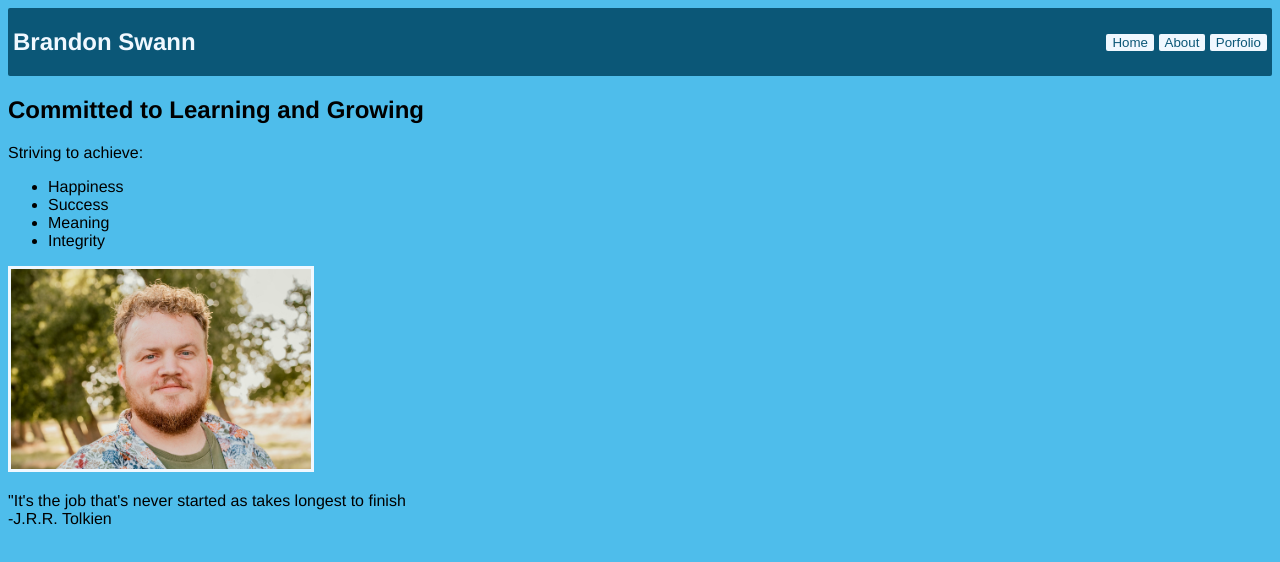
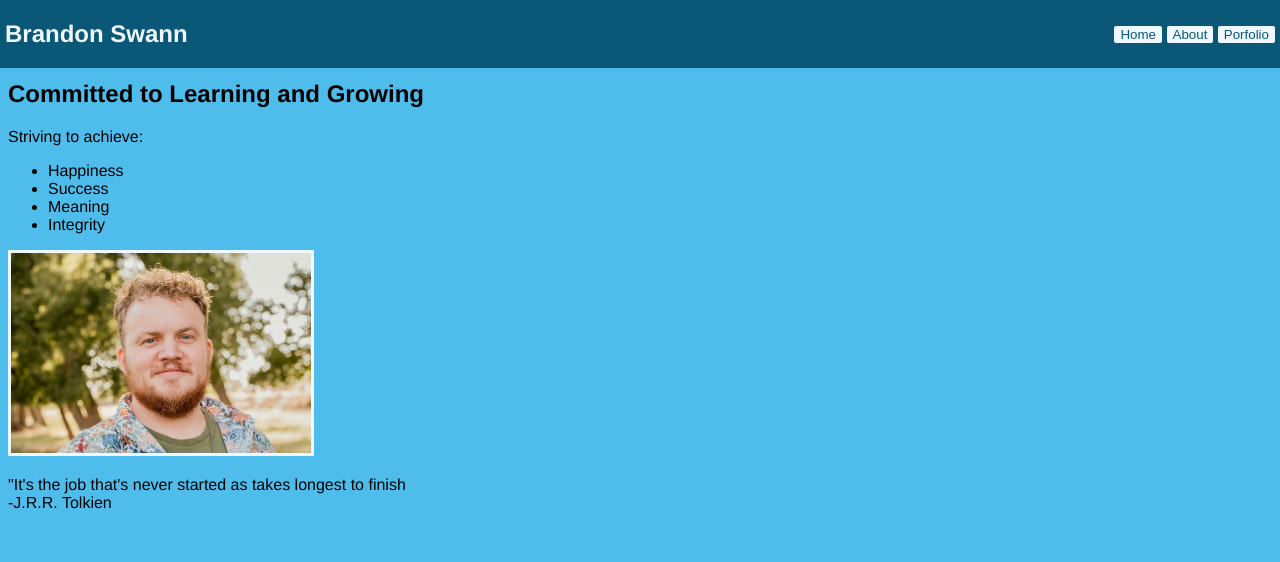
Before and after one commit to swannb1-portfolio/Personal-Website-Project, a plain HTML site: page index.html in a window 1280 px wide. Drawn offline with Linux system fonts and the light colour scheme.

Commit message:
nav updated

```diff
--- a/style.css
+++ b/style.css
@@ -7,10 +7,10 @@ nav{
     background-color: #0b5777;
     display: flex;
     justify-content:space-between;
-    border-radius: 2px;
     padding-left: 5px;
     padding-right: 5px;
     color: aliceblue;
+    margin: -8px;
 }
 
 .links{
```
